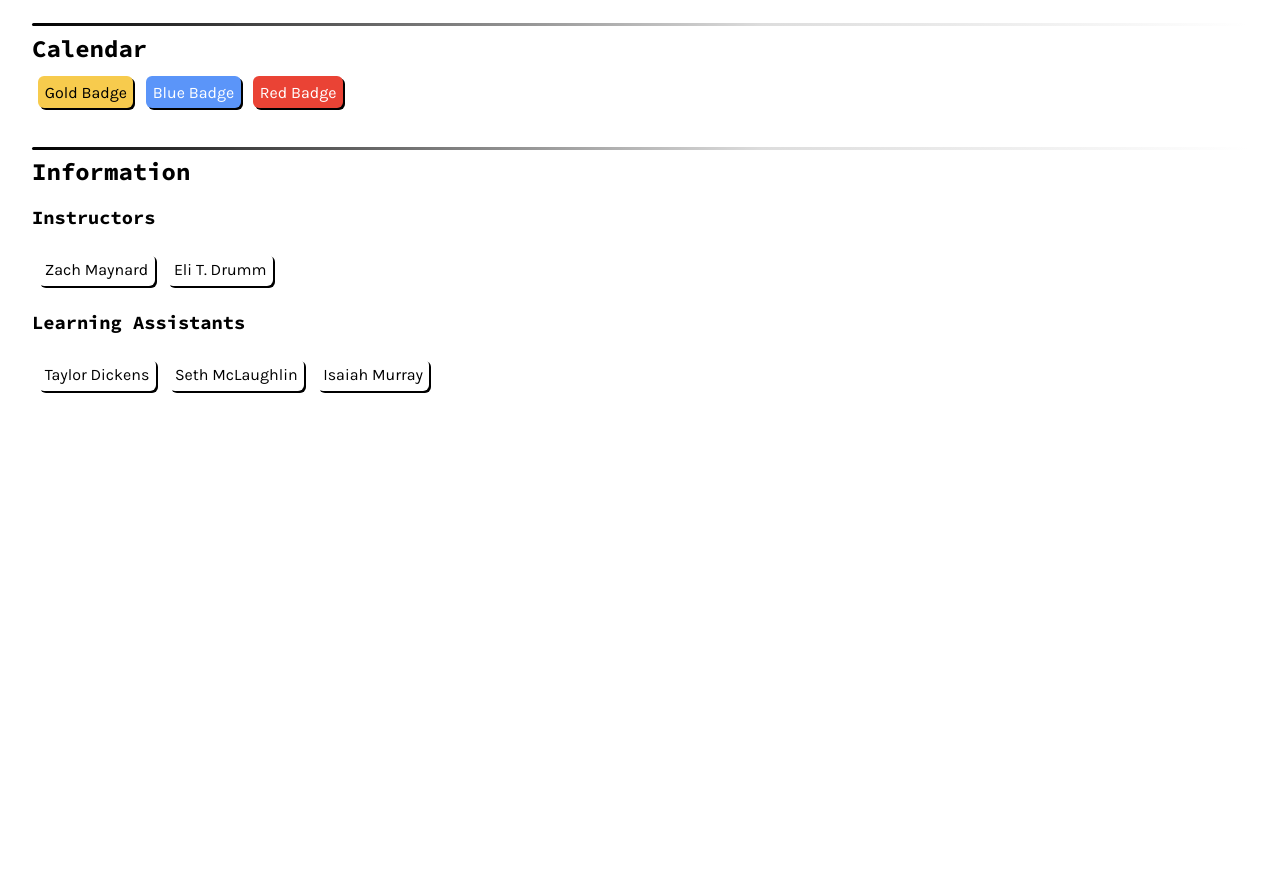
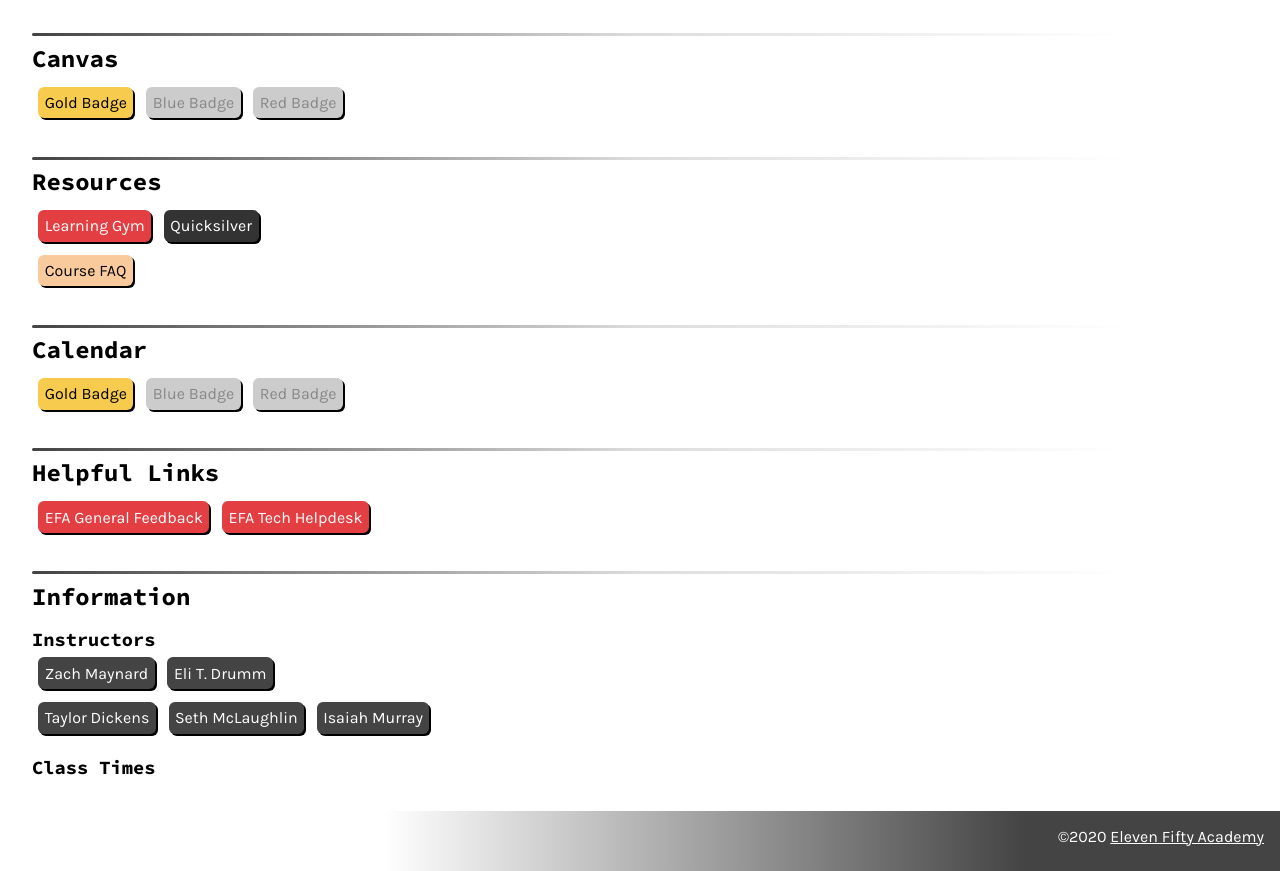
Before and after one commit to ElevenfiftyAcademy/wd-pt.com, a plain HTML site: page index.html in a window 1280 px wide. Shown: the part 740-1611 px from the top of the page. Before the commit the page ends 1169 px from the top, so only its background shows below. Drawn offline with Linux system fonts and the light colour scheme.

Commit message:
added more links; continued styling

```diff
--- a/index.html
+++ b/index.html
@@ -15,8 +15,9 @@
     <div class="flag unity-flag"></div>
   </div>
   <div id="main-div">
+    <h3>Eleven Fifty Academy</h3>
     <h1 class="page-title">WD-PT-August2020</h1>
-    <h3 class="page-subtitle">Course Resources Index</h3>
+    <h3 class="page-subtitle">Course Index</h3>
 
     <p>We are currently <strong><span id="completion-percent"></span></strong> percent done with the course.</p>
 
@@ -26,7 +27,7 @@
       <h2>Zoom Rooms</h2>
       <ul>
         <a href="#"><li>Zach</li></a>
-        <li>Eli</li>
+        <a href="https://zoom.us/my/etd.is?pwd=REk4VHZWbDZqaFZMVkNmTzZnT3p6QT09"><li>Eli</li></a>
       </ul>
       <ul>
         <li>Taylor</li>
@@ -38,8 +39,32 @@
     <div class="split"></div>
 
     <section id="office-hours">
-      <h2>Office Hours Scheduling</h2>
+      <h2>Office Hours</h2>
       <img id="appointlet-box" src="https://www.appointletcdn.com/loader/buttons/8E44AD.png" data-appointlet-organization="etd"><script src="https://www.appointletcdn.com/loader/loader.min.js" async="" defer=""></script>
+    </section>
+
+    <div class="split"></div>
+
+    <section id="canvas">
+      <h2>Canvas</h2>
+      <ul>
+        <a href="https://elevenfifty.instructure.com/courses/350" target="_blank"><li class="gold-badge">Gold Badge</li></a>
+        <li class="blue-badge disabled">Blue Badge</li>
+        <li class="red-badge disabled">Red Badge</li>
+      </ul>
+    </section>
+
+    <div class="split"></div>
+
+    <section id="resources">
+      <h2>Resources</h2>
+      <ul>
+        <a href="https://learninggym-3a62e.web.app/" target="_blank"><li class="link" id="link-learning-gym">Learning Gym</li></a>
+        <a href="https://zsm-quicksilver.herokuapp.com/" target="_blank"><li class="link" id="link-quicksilver">Quicksilver</li></a>
+      </ul>
+      <ul>
+        <a href="https://docs.google.com/document/d/1orEl2Zk4l-ks3mk5Tp3eiM9ptLA6idKrdGHfkN5aZ1w/edit?usp=sharing" target="_blank"><li class="link" id="link-faq">Course FAQ</li></a>
+      </ul>
     </section>
 
     <div class="split"></div>
@@ -47,30 +72,47 @@
     <section id="calendar">
       <h2>Calendar</h2>
       <ul>
-        <a href="https://docs.google.com/document/d/1qeZHKPn7_hsoKRWwiRMTnyb1UVfYbZ6mEEaji7HzYxA/edit?usp=sharing" target="_blank"><li id="calendar-gold">Gold Badge</li></a>
-        <a href="https://docs.google.com/document/d/1qeZHKPn7_hsoKRWwiRMTnyb1UVfYbZ6mEEaji7HzYxA/edit?usp=sharing" target="_blank"><li id="calendar-blue">Blue Badge</li></a>
-        <a href="https://docs.google.com/document/d/1qeZHKPn7_hsoKRWwiRMTnyb1UVfYbZ6mEEaji7HzYxA/edit?usp=sharing" target="_blank"><li id="calendar-red">Red Badge</li></a>
+        <a href="https://docs.google.com/document/d/1qeZHKPn7_hsoKRWwiRMTnyb1UVfYbZ6mEEaji7HzYxA/edit?usp=sharing" target="_blank"><li class="gold-badge">Gold Badge</li></a>
+        <li class="blue-badge disabled">Blue Badge</li>
+        <li class="red-badge disabled">Red Badge</li>
       </ul>
     </section>
 
     <div class="split"></div>
 
-    <section>
+    <section id="links">
+      <h2>Helpful Links</h2>
+      <ul>
+        <a href="mailto:feedback@elevenfifty.org" target="_blank"><li class="link-efa">EFA General Feedback</li></a>
+        <a href="mailto:helpdesk@elevenfifty.org" target="_blank"><li class="link-efa">EFA Tech Helpdesk</li></a>
+      </ul>
+    </section>
+
+    <div class="split"></div>
+
+    <section id="information">
       <h2>Information</h2>
       <h3>Instructors</h3>
       <ul>
-        <li>Zach Maynard</li>
-        <li>Eli T. Drumm</li>
+        <li class="inverse">Zach Maynard</li>
+        <a href="https://etd.is" target="_blank"><li class="inverse">Eli T. Drumm</li></a>
       </ul>
-      <h3>Learning Assistants</h3>
       <ul>
-        <li>Taylor Dickens</li>
-        <li>Seth McLaughlin</li>
-        <li>Isaiah Murray</li>
+        <li class="inverse">Taylor Dickens</li>
+        <li class="inverse">Seth McLaughlin</li>
+        <li class="inverse">Isaiah Murray</li>
       </ul>
+      <h3>Class Times</h3>
     </section>
 
   </div>
+
+  <div id="body-spacer"></div>
+
+  <footer>
+    <p>©2020 <a href="https://elevenfifty.org/" target="_blank">Eleven Fifty Academy</a></p>
+  </footer>
+
 
 
 
@@ -80,7 +122,7 @@
     const now = new Date();
 
     const complete = now > start ? ((now - start) / (end - start)) * 100 : 0;
-    document.getElementById('completion-percent').innerText = complete.toString();
+    document.getElementById('completion-percent').innerText = complete.toFixed(1);
   </script>
 </body>
 </html>
--- a/ss.scss
+++ b/ss.scss
@@ -8,12 +8,19 @@
 
 body {
   margin: 0;
+  display: flex;
+  flex-direction: column;
+  min-height: 100vh;
 
   font-family: 'Karla', sans-serif;
   font-size: 16px;
 
   h1,h2,h3,h4,h5,h6 {
     font-family: 'Source Code Pro', monospace;
+  }
+
+  h3 {
+    margin: 1rem 0 0;
   }
 
 
@@ -23,7 +30,7 @@ body {
     width: 100%;
     height: 3px;
     border-radius: 10rem;
-    background: linear-gradient(to right, black 0%, #ddd 60%, white 100%);
+    background: linear-gradient(to right, #444 0%, #ddd 50%, white 90%);
   }
 
   // thank you https://css-tricks.com/gradient-borders-in-css/
@@ -51,6 +58,46 @@ body {
     //   margin: -5px;
     //   background: linear-gradient(to right, black 40%, white 100%)
     // }
+
+    li {
+
+      &.gold-badge {
+        background-color: #f7cb4d;
+        color: black;
+      }
+
+      &.blue-badge {
+        background-color: #5b95f9;
+        color: white;
+
+        &.disabled {
+          background-color: #ccc;
+          color: #888;
+        }
+      }
+
+      &.red-badge {
+        background-color: #ea4335;
+        color: white;
+
+        &.disabled {
+          background-color: #ccc;
+          color: #888;
+        }
+      }
+
+
+      &.link-efa {
+        background-color: #e33e42;
+        color: white;
+      }
+
+
+      &.inverse {
+        background-color: #444;
+        color: white;
+      }
+    }
   }
 
 
@@ -111,11 +158,12 @@ body {
 
 #main-div {
   margin: 0 2rem;
+
 }
 
 h1.page-title {
   font-size: 2.4rem;
-  margin: 1rem 0 0;
+  margin: 0 0;
 }
 
 h3.page-subtitle {
@@ -139,29 +187,65 @@ section#section-zoom {
 section#office-hours {
 
   img {
-    margin: 0.4rem;
+    margin: 0;
     padding: 0.4rem;
+  }
+}
+
+
+section#resources {
+
+  .link {
+
+    &#link-learning-gym {
+      background-color: #e33e42;
+      color: white;
+    }
+
+    &#link-quicksilver {
+      background-color: #333333;
+      color: white;
+    }
+
+    &#link-faq {
+      background-color: #f9cb9c;
+      color: black;
+    }
   }
 }
 
 
 section#calendar {
 
-  li {
 
-    &#calendar-gold {
-      background-color: #f7cb4d;
-      color: black;
-    }
+}
 
-    &#calendar-blue {
-      background-color: #5b95f9;
-      color: white;
-    }
 
-    &#calendar-red {
-      background-color: #ea4335;
-      color: white;
-    }
+
+
+
+
+
+
+
+
+#body-spacer {
+  flex-grow: 1
+}
+
+
+footer {
+  flex-grow: 0;
+  width: 100%;
+  height: 60px;
+  padding: 0 1rem;
+
+  text-align: right;
+  background: linear-gradient(to right, white 0%, white 30%, #444 80%);
+  // border-top-left-radius: 100%;
+  color: white;
+
+  a {
+    color: white;
   }
 }
```
Also changed, not shown: ss.css, 1 other file.
